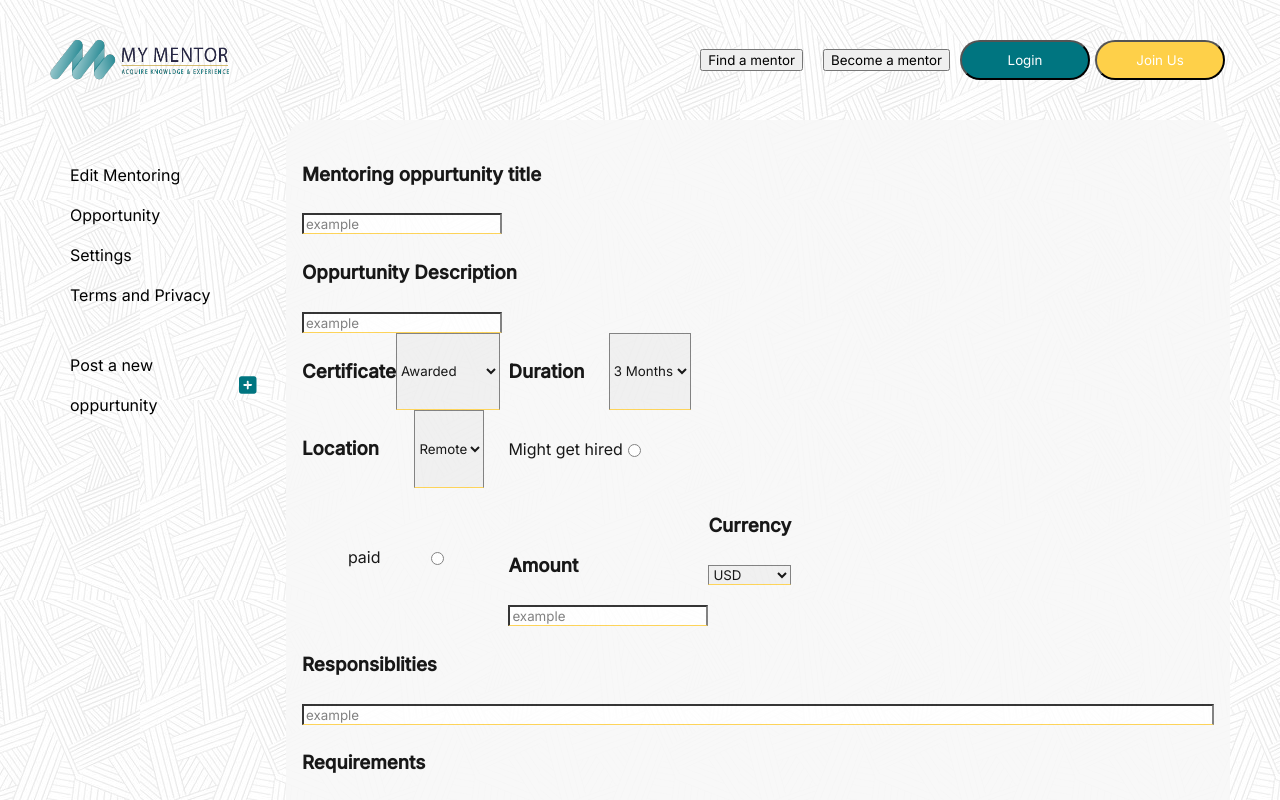
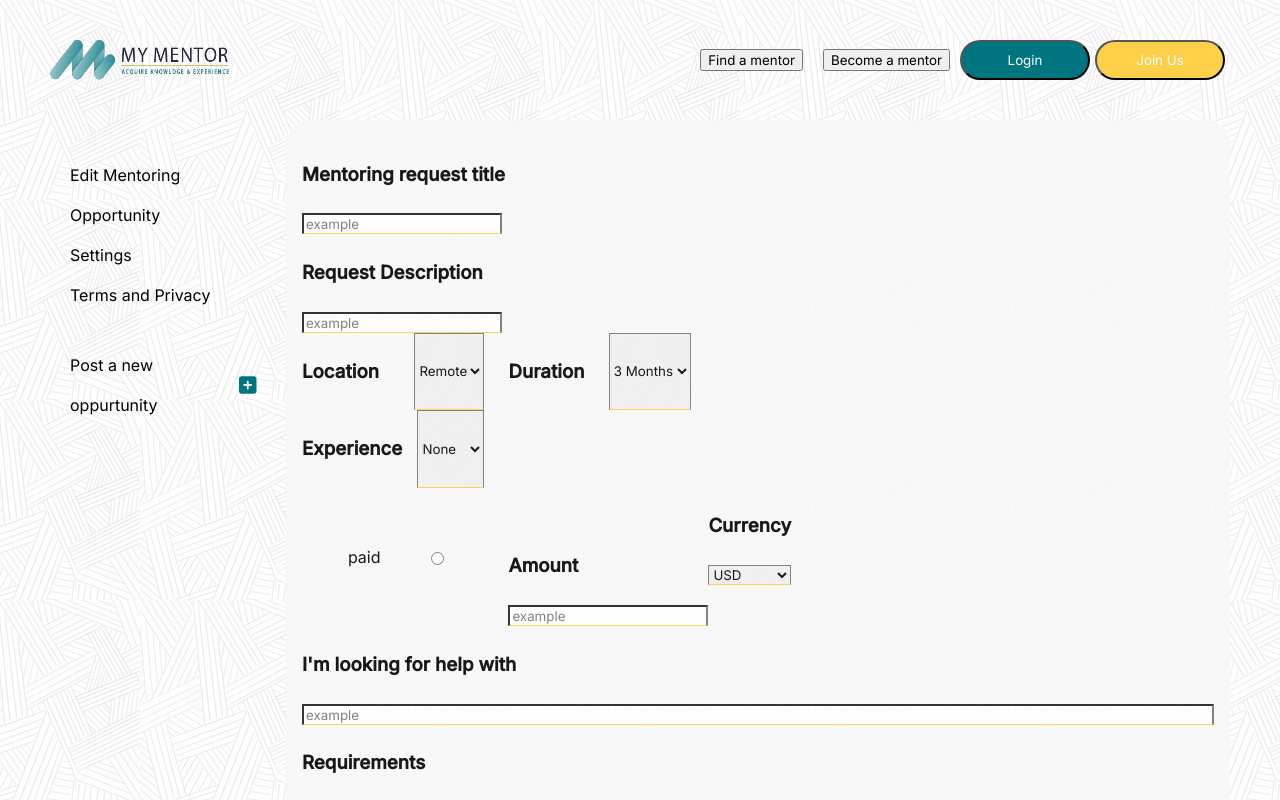
Before and after one commit to Tech-works-group/mymentor, a Next.js app: page /request/requestForm in a window 1280 px wide. Shown: the top 800 px of the page. Built offline with nearby package versions, Linux system fonts and the light colour scheme.

Commit message:
request form extra fixes

```diff
--- a/pages/opportunity/opportunityForm.js
+++ b/pages/opportunity/opportunityForm.js
@@ -13,7 +13,7 @@ import {
 } from "@fortawesome/free-solid-svg-icons";
 import { interpolateAs } from 'next/dist/shared/lib/router/router';
 
-const requestForm = () => {
+const opportunityForm = () => {
   const name = "Khadiga Saif";
   const title = "Front End development";
   const paid = 20;
@@ -97,4 +97,4 @@ const requestForm = () => {
   );
 }
 
-export default requestForm;
+export default opportunityForm;
--- a/pages/request/requestForm.js
+++ b/pages/request/requestForm.js
@@ -31,18 +31,18 @@ const requestForm = () => {
         </div>
       </div>
       <div className="wide">
-        <h3>Mentoring oppurtunity title</h3>
+        <h3>Mentoring request title</h3>
         <input type="text" placeholder="example"></input>
-        <h3>Oppurtunity Description</h3>
+        <h3>Request Description</h3>
         <input type="text" placeholder="example"></input>
 
         <div className="flex">
           <div>
           <div className={styles.form_item}>
-          <h3>Certificate</h3>
+          <h3>Location</h3>
           <select>
-            <option selected>Awarded</option>
-            <option>Not Awarded</option>
+            <option selected>Remote</option>
+            <option>On site</option>
             </select>
           </div>
           <div className={styles.form_item}>
@@ -55,17 +55,13 @@ const requestForm = () => {
           </div>
           <div>
           <div className={styles.form_item}>
-          <h3>Location</h3>
+          <h3>Experience</h3>
           <select>
-            <option>Remote</option>
+            <option selected>None</option>
             <option>On site</option>
             </select>
             </div>
             <br></br>
-            <div>
-          <label for="might_get_hired">Might get hired</label>
-              <input type="radio" value="might_get_hired"></input>
-              </div>
           </div>
           <div style={{}}>
           <div className={styles.form_item}>
@@ -85,11 +81,11 @@ const requestForm = () => {
             </select>
             </div>
             </div>
-        <h3>Responsiblities</h3>
+        <h3>I'm looking for help with</h3>
         <input type="text" placeholder="example"></input>
         <h3>Requirements</h3>
         <input type="text" placeholder="example"></input>
-        <h3>Expected Outcome</h3>
+        <h3>I have a background about</h3>
         <input type="text" placeholder="example"></input>
       </div>
       </div>
```
